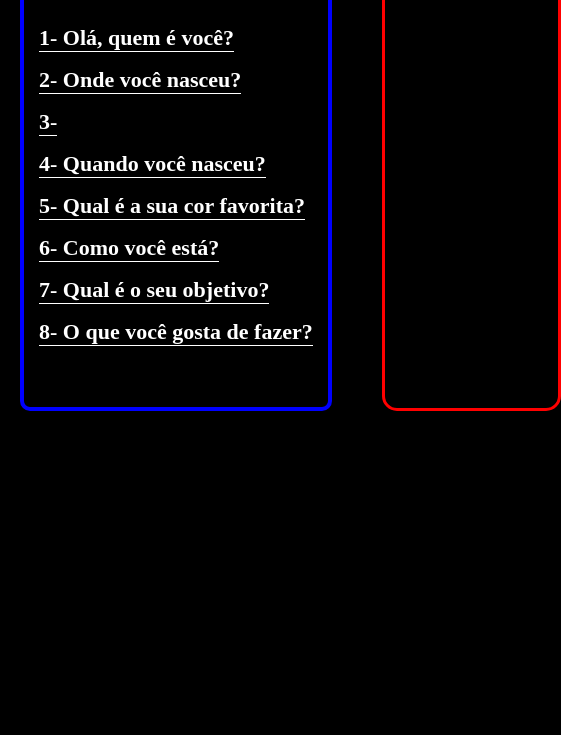
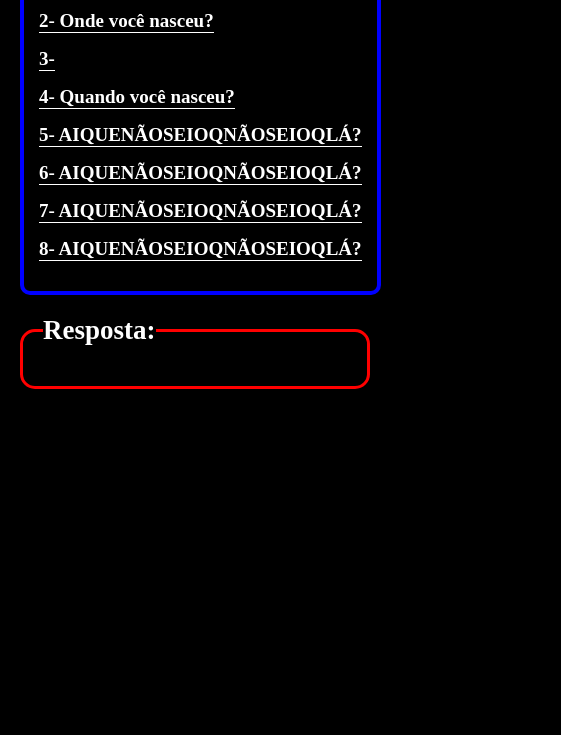
Before and after one commit to MathuCardoso/TrabPortugues, a plain HTML site: page index.html in a window 390 px wide. Shown: the part 134-869 px from the top of the page, 561 px wide, since content can reach past the window. Drawn offline with Linux system fonts and the light colour scheme.

Commit message:
Add files via upload

```diff
--- a/index.html
+++ b/index.html
@@ -15,7 +15,7 @@
 
         <fieldset class="perguntas">
 
-            <legend><h1>Escolha uma pergunta</h1></legend>
+            <legend><h1 class="tt1">Escolha uma pergunta</h1></legend>
 
             <div class="blocos">
                 <p>1- Olá, quem é você?</p>
@@ -30,21 +30,21 @@
                 <p>4- Quando você nasceu?</p>
             </div>
             <div class="blocos">
-                <p>5- Qual é a sua cor favorita?</p>
+                <p>5- AIQUENÃOSEIOQNÃOSEIOQLÁ?</p>
             </div>
             <div class="blocos">
-                <p>6- Como você está?</p>
+                <p>6- AIQUENÃOSEIOQNÃOSEIOQLÁ?</p>
             </div>
             <div class="blocos">
-                <p>7- Qual é o seu objetivo?</p>
+                <p>7- AIQUENÃOSEIOQNÃOSEIOQLÁ?</p>
             </div>
             <div class="blocos">
-                <p>8- O que você gosta de fazer?</p>
+                <p>8- AIQUENÃOSEIOQNÃOSEIOQLÁ?</p>
             </div>
         </fieldset>
 
         <fieldset class="resposta">
-            <legend><h1>Resposta:</h1></legend>
+            <legend><h1 class="tt2">Resposta:</h1></legend>
             <p id="answer" class="typing"></p>
         </fieldset>
 
--- a/style.css
+++ b/style.css
@@ -12,33 +12,12 @@ body, html{
 }
 
 .container {
+    justify-content: center;
+    align-items: center;
     padding: 20px;
     margin-top: 25px;
     display: flex;
     gap: 50px;
-}
-
-.container h1{
-    margin-bottom: 10px;
-}
-
-.input{
-    margin: 5px;
-}
-
-.input #input{
-    border: none;
-    border-bottom: 3px solid red;
-    border-radius: 10px;
-    background: none;
-    color: white;
-    font-weight: bold;
-    text-align: center;
-}
-
-.input #input::placeholder{
-    text-align: center;
-    color: white;
 }
 
 .perguntas{
@@ -74,4 +53,53 @@ body, html{
 #answer{
     font-size: 25px;
     font-weight: bold;
+    letter-spacing: 1px;
+    line-height: 30px;
 }
+
+@media screen and (max-width:768px){
+
+    .container{
+        display: block;
+    }
+
+    .tt1{
+        font-size: 27px;
+    }
+
+    .tt2{
+        font-size: 27px;
+    }
+
+    .resposta{
+        margin-top: 20px;
+        padding: 20px;
+        border: 3px solid red;
+        border-radius: 15px;
+        width: 100%;
+        height: max-content;
+    }
+
+    #answer{
+        font-size: 22px;
+        font-weight: bold;
+    }
+
+    .perguntas{
+        border: 4px solid blue;
+        border-radius: 10px;
+        padding: 15px;
+        width: max-content;
+    }
+
+    .blocos{
+        cursor: pointer;
+        margin: 15px 0;
+        width: max-content;
+        border-bottom: 1px solid white;
+        font-weight: bold;
+        font-size: 19px;
+        transition: all 0.4s;
+    }
+
+}
```
